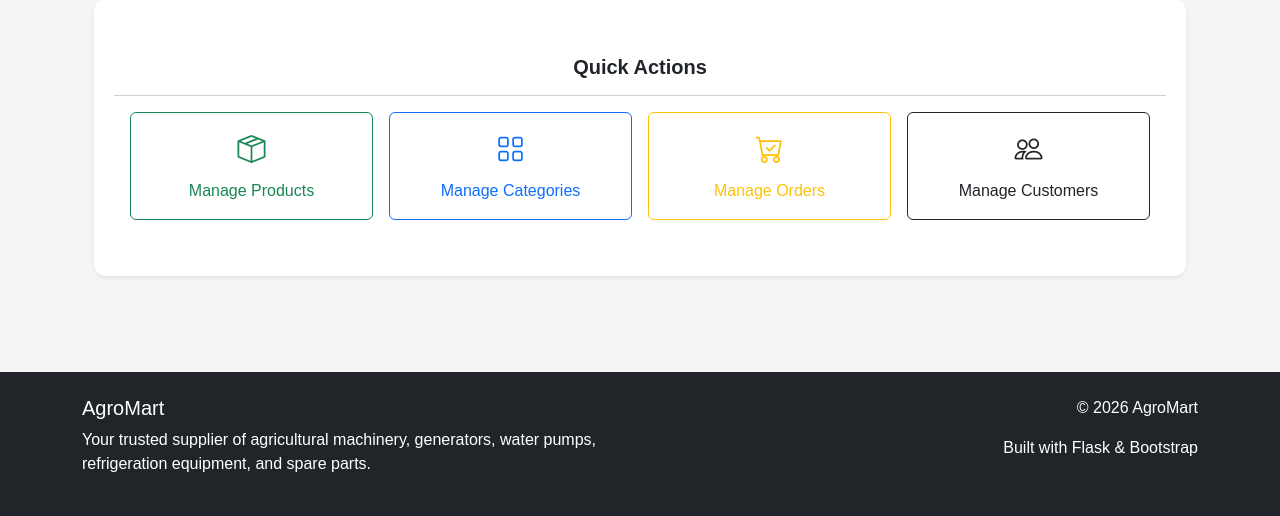
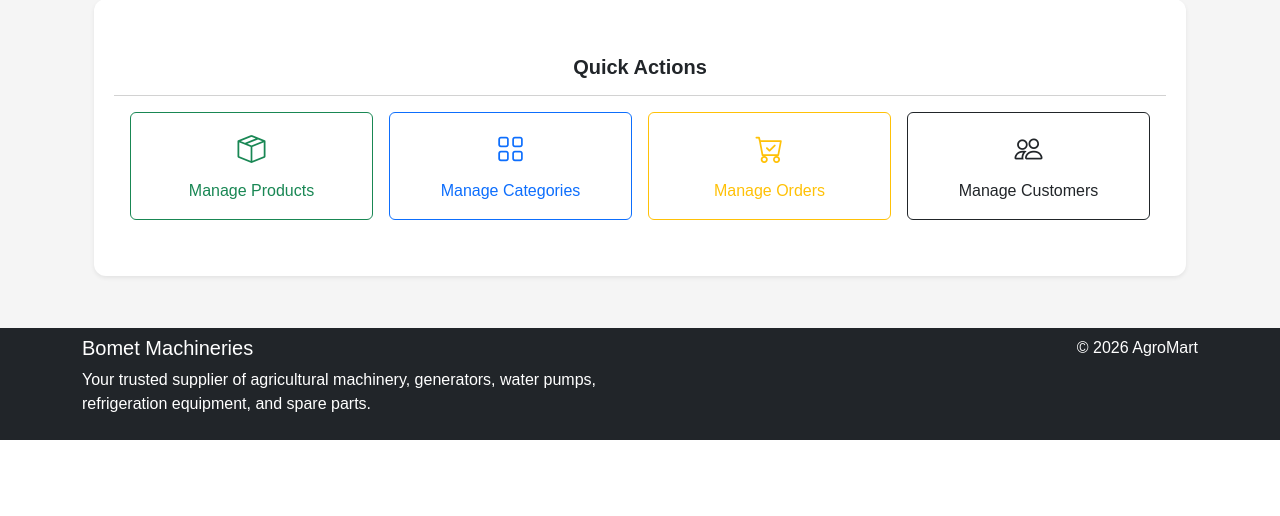
Before and after one commit to roparon/AgroMart, a Flask app: page /admin/ in a window 1280 px wide. Shown: the part 423-939 px from the top of the page. After the commit the page ends 863 px from the top, so only its background shows below. Run offline with Flask 3, Linux system fonts and the light colour scheme; data that the repository does not hold is empty.

Commit message:
reaarranging my codebase

```diff
--- a/app/templates/base.html
+++ b/app/templates/base.html
@@ -3,18 +3,13 @@
 <head>
     <meta charset="UTF-8">
     <meta name="viewport" content="width=device-width, initial-scale=1.0">
-
     <title>{% block title %}AgroMart{% endblock %}</title>
-
     <!-- Bootstrap CSS -->
     <link href="https://cdn.jsdelivr.net/npm/bootstrap@5.3.7/dist/css/bootstrap.min.css" rel="stylesheet">
-
     <!-- Bootstrap Icons -->
     <link href="https://cdn.jsdelivr.net/npm/bootstrap-icons@1.13.1/font/bootstrap-icons.css" rel="stylesheet">
-
     <!-- Custom CSS -->
     <link rel="stylesheet" href="{{ url_for('static', filename='css/style.css') }}">
-
     {% block styles %}{% endblock %}
 </head>
 <body>
@@ -61,17 +56,13 @@
                                 Login
                             </a>
                         </li>
-
                         <li class="nav-item">
                             <a class="nav-link" href="{{ url_for('auth.register') }}">
                                 Register
                             </a>
                         </li>
-
                     {% endif %}
-
                 </ul>
-
             </div>
 
         </div>
@@ -83,9 +74,7 @@
             {% if messages %}
                 {% for category, message in messages %}
                     <div class="alert alert-{{ category }} alert-dismissible fade show">
-
                         {{ message }}
-
                         <button class="btn-close"
                                 data-bs-dismiss="alert"></button>
 
@@ -102,11 +91,11 @@
         {% endblock %}
     </main>
     <!-- Footer -->
-    <footer class="bg-dark text-white mt-5">
-        <div class="container py-4">
+    <footer class="bg-dark text-white mt-1">
+        <div class="container py-2">
             <div class="row">
                 <div class="col-md-6">
-                    <h5>AgroMart</h5>
+                    <h5>Bomet Machineries</h5>
                     <p>
                         Your trusted supplier of agricultural machinery,
                         generators, water pumps, refrigeration equipment,
@@ -115,7 +104,6 @@
                 </div>
                 <div class="col-md-6 text-md-end">
                     <p>&copy; 2026 AgroMart</p>
-                    <p>Built with Flask & Bootstrap</p>
                 </div>
             </div>
         </div>
```
